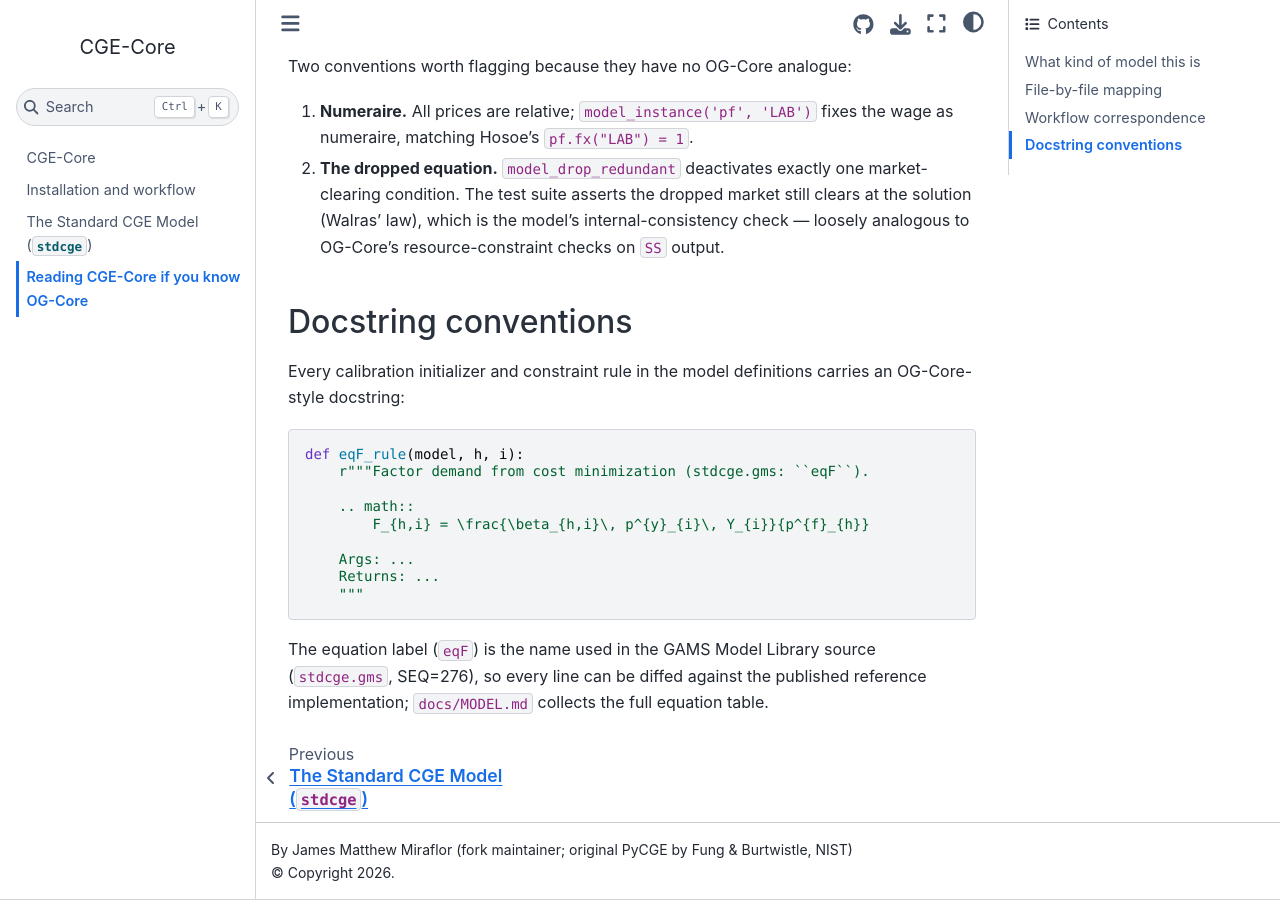
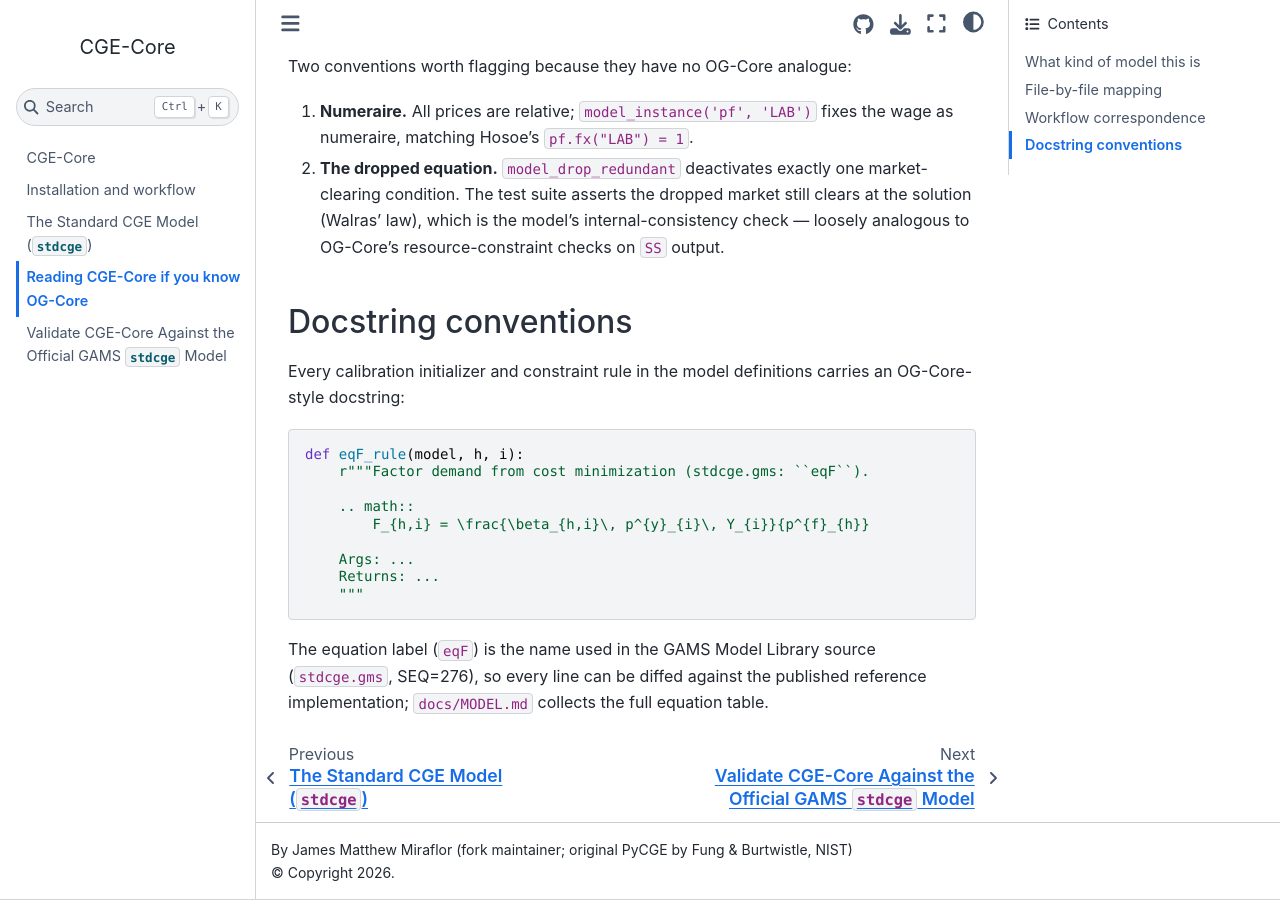
Before and after one commit to miraflor/CGE-core, a Jupyter Book: the page built from docs/OG_CORE_CROSSWALK.md, in a window 1280 px wide and 900 px high, scrolled down 2606 px. Built offline with Jupyter Book 1.0.4 settings and Sphinx 7.4.7 and the Sphinx Book theme 1.1.4, drawn with Linux system fonts in a browser that asks for light colours.

Commit message:
Add GAMS_STDCGE_VALIDATION to table of contents

```diff
--- a/docs/_toc.yml
+++ b/docs/_toc.yml
@@ -4,3 +4,4 @@ chapters:
 - file: workflow
 - file: MODEL
 - file: OG_CORE_CROSSWALK
+- file: GAMS_STDCGE_VALIDATION
```
